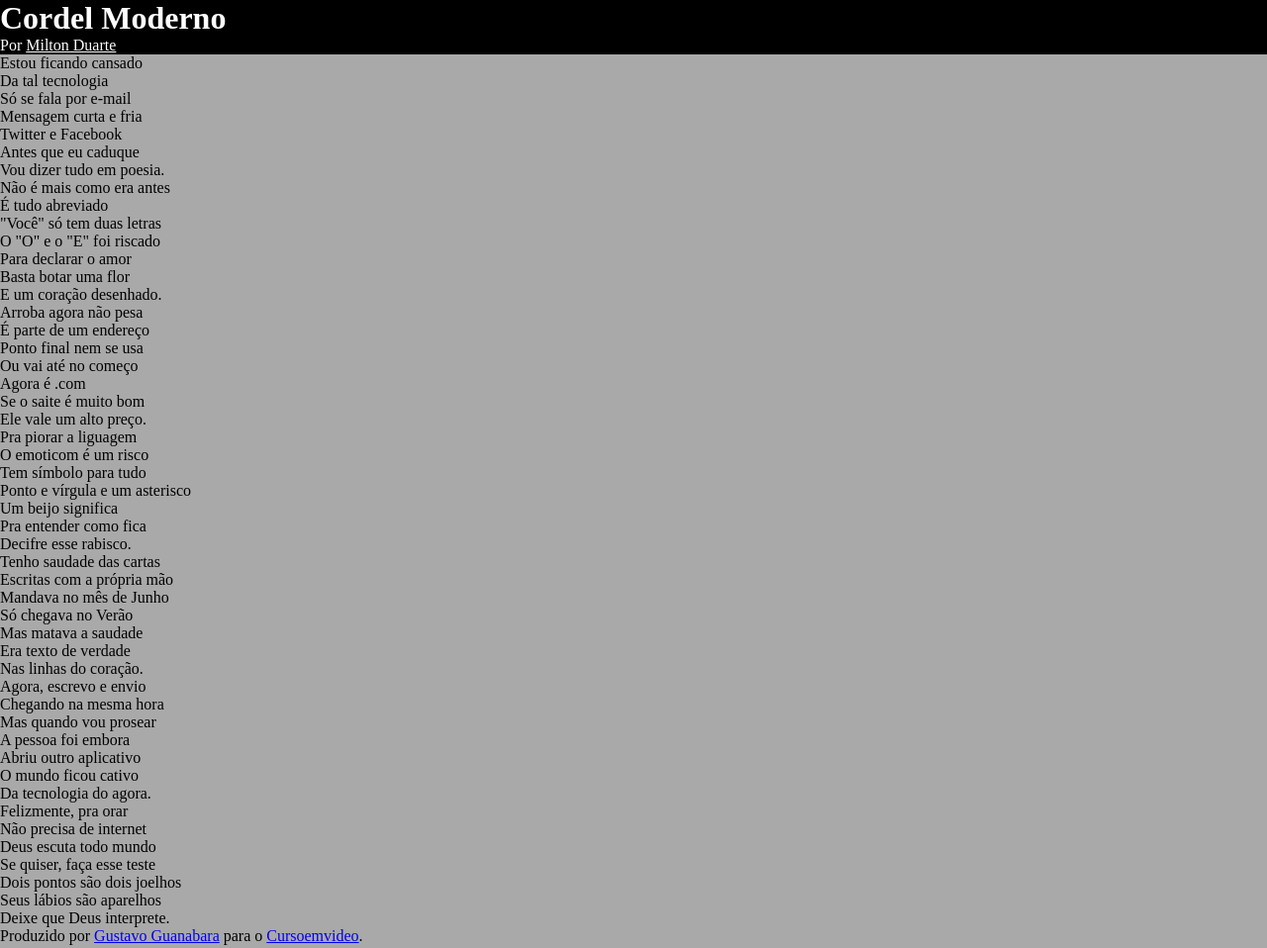
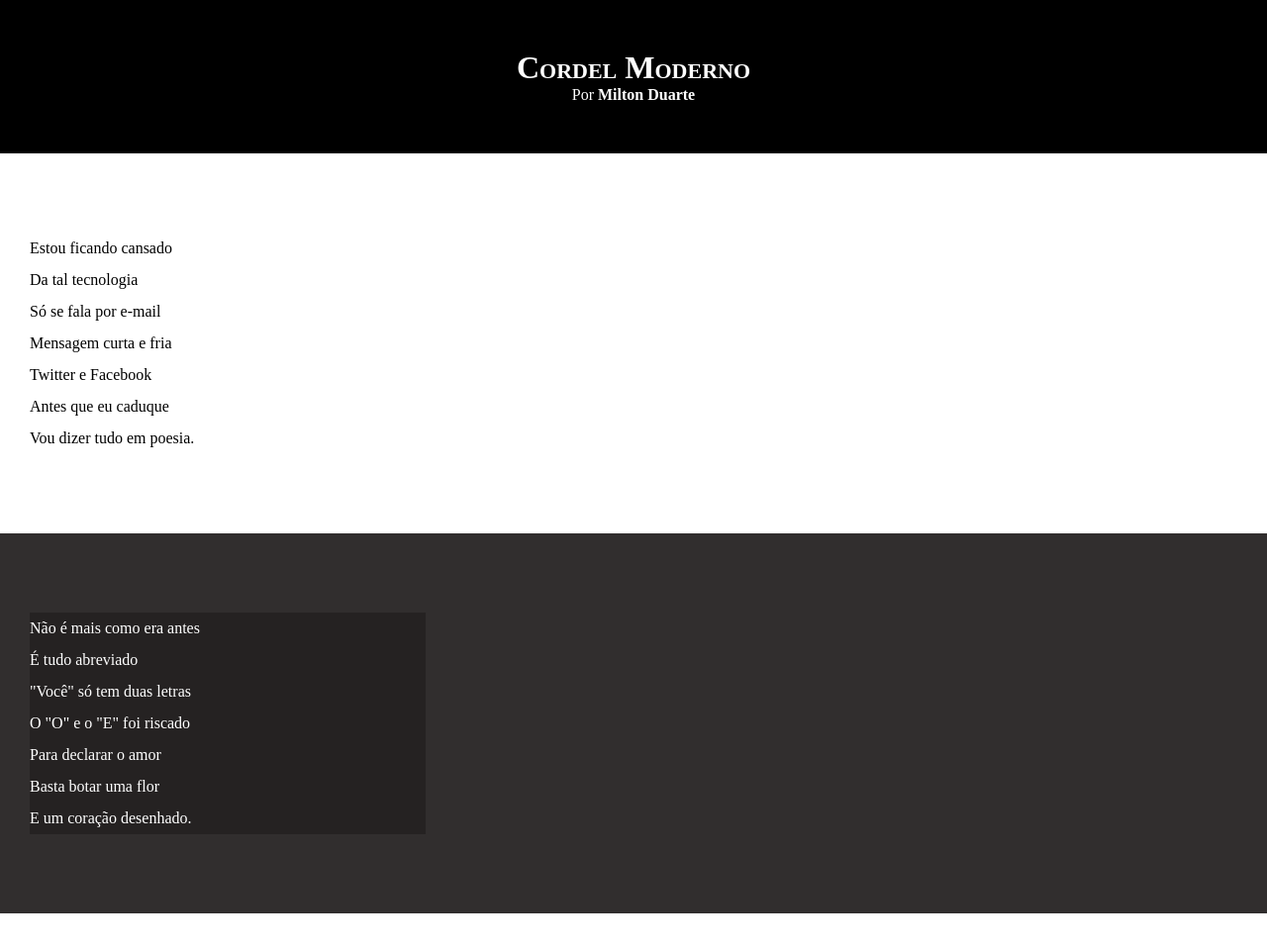
Before and after one commit to adilsonalbuquerquedasilva/html-css, a plain HTML site: page desafios/Desafio 12/index.html in a window 1280 px wide. Shown: the top 958 px of the page at 99% size. Drawn offline with Linux system fonts and the light colour scheme.

Commit message:
atualizei o estilo do texto e bloco desafio12

```diff
--- a/desafios/Desafio 12/estilo/style.css
+++ b/desafios/Desafio 12/estilo/style.css
@@ -5,23 +5,59 @@
     padding: 0px;
 }
 
-header{
-    background-color: black;
-}
-
-header h1{
-    color: white;
-}
-
-header p{
-    color: white;
-}
-
-header a{
-    color: white;
-}
-
 body{
     background-color: darkgray;
     min-height: 100vh;
 }
+
+header{
+    background-color: black;
+    text-align: center;
+    color: white;
+}
+
+header h1{
+    padding-top: 50px;
+    font-variant: small-caps;
+}
+
+header p{
+    padding-bottom: 50px;
+}
+
+header a, footer a{
+    color: white;
+    text-decoration: none;
+    font-weight: bolder;
+}
+
+header a:hover, footer a:hover{
+    text-decoration: underline;
+}
+
+section{
+    padding: 10vh 0;
+    line-height: 2em;
+    padding-left: 30px;
+}
+
+.normal{
+    background-color: white;
+    color: black;
+}
+
+.imagem{
+    background-color: rgb(49, 46, 46);
+    color: white;
+}
+
+.imagem p{
+    background-color: rgba(0, 0, 0, 0.253);
+    width: 400px;
+}
+
+footer{
+    background-color: black;
+    color: white;
+    text-align: center;
+}
--- a/desafios/Desafio 12/index.html
+++ b/desafios/Desafio 12/index.html
@@ -12,7 +12,7 @@
         <p>Por <a href="https://www.recantodasletras.com.br/poesias/3186743" target="_blank">Milton Duarte</a></p>
     </header>
 
-    <section>
+    <section class="normal">
         <p>
             Estou ficando cansado <br>
             Da tal tecnologia <br>
@@ -25,7 +25,7 @@
     </section>
 
 
-    <section>
+    <section class="imagem">
         <p>
             Não é mais como era antes <br>
             É tudo abreviado <br>
@@ -37,7 +37,7 @@
         </p>
     </section>
 
-    <section>
+    <section class="normal">
         <p>
             Arroba agora não pesa <br>
             É parte de um endereço <br>
@@ -59,7 +59,7 @@
     </section>
 
 
-    <section>
+    <section class="imagem">
         <p>
             Tenho saudade das cartas <br>
             Escritas com a própria mão <br>
@@ -72,7 +72,7 @@
     </section>
 
 
-    <section>
+    <section class="normal">
         <p>
             Agora, escrevo e envio <br>
             Chegando na mesma hora <br>
```
